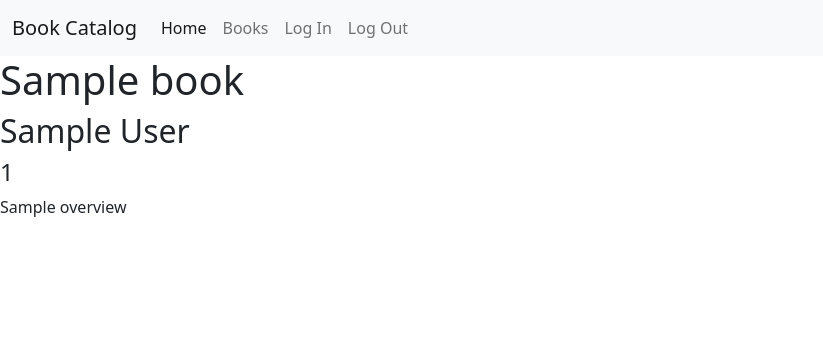
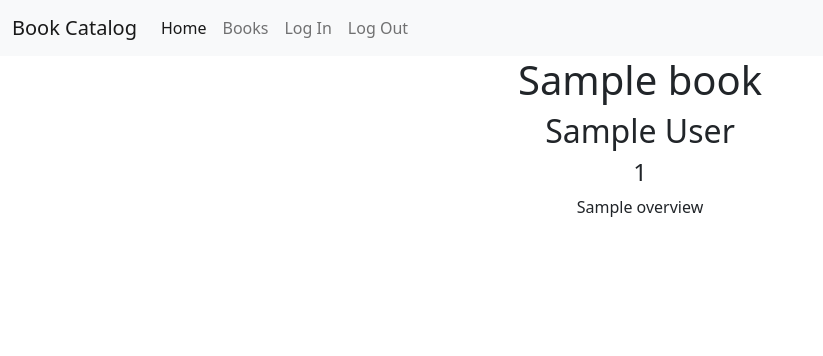
Before and after one commit to austinholmes33/f30-capstone-project, a Flask app: template templates/book_details.html in a window 1280 px wide. Shown: the top 356 px of the page, without its empty margins (0-823 px from the left). Run offline with Flask 2, Linux system fonts and the light colour scheme; the template is opened without the code that fills it: most values are stand-ins (such as "Sample title", 1, 10 or a date in 2020); parts of the project's set-up code (start-up, migrations or seed data) failed here and were passed over.

Commit message:
starting on basic css

```diff
--- a/static/style.css
+++ b/static/style.css
@@ -0,0 +1,39 @@
+body {
+    font-family: 'PT Sans', sans-serif;
+}
+
+.account-header {
+
+}
+
+.account-form {
+
+}
+
+.add-book-header {
+
+}
+
+.add-book-form {
+
+}
+
+.book-title {
+    display: flex;
+    justify-content: center;
+}
+
+.book-author {
+    display: flex;
+    justify-content: center;
+}
+
+.book-length {
+    display: flex;
+    justify-content: center;
+}
+
+.book-overview {
+    display: flex;
+    justify-content: center;
+}
--- a/templates/base.html
+++ b/templates/base.html
@@ -6,6 +6,9 @@
     <meta name="viewport" content="width=device-width, initial-scale=1.0">
     <link rel="stylesheet" href="../static/style.css">
     <link href="https://cdn.jsdelivr.net/npm/bootstrap@5.2.3/dist/css/bootstrap.min.css" rel="stylesheet" integrity="sha384-rbsA2VBKQhggwzxH7pPCaAqO46MgnOM80zW1RWuH61DGLwZJEdK2Kadq2F9CUG65" crossorigin="anonymous">
+    <link rel="preconnect" href="https://fonts.googleapis.com">
+    <link rel="preconnect" href="https://fonts.gstatic.com" crossorigin>
+    <link href="https://fonts.googleapis.com/css2?family=PT+Sans&display=swap" rel="stylesheet">
     <title>Document</title>
 </head>
 <body>
--- a/templates/book_details.html
+++ b/templates/book_details.html
@@ -3,19 +3,19 @@
 {% block body %}
 <!-- Display a single book with thoughts and progress bar -->
 
-<div class="title">
+<div class="book-title">
     <h1>{{ book.title }}</h1>
 </div>
 
-<div class="author">
+<div class="book-author">
     <h2>{{ book.author }}</h2>
 </div>
 
-<div class="length">
+<div class="book-length">
     <h4>{{ book.length }}</h4>
 </div>
 
-<div class="overview">
+<div class="book-overview">
     <p>
         {{ book.overview }}
     </p>
--- a/templates/login.html
+++ b/templates/login.html
@@ -6,7 +6,7 @@
     <h2>Log In</h2>
 </div>
     <div class="login-form">
-    <form method="POST">
+    <form action="/" method="POST">
         {{ form.hidden_tag() }}
         {{ form.email.label }} {{ form.email() }}
         <br>
```
Also changed, not shown: forms.py (+5 -5 lines), static/index.js (added).
